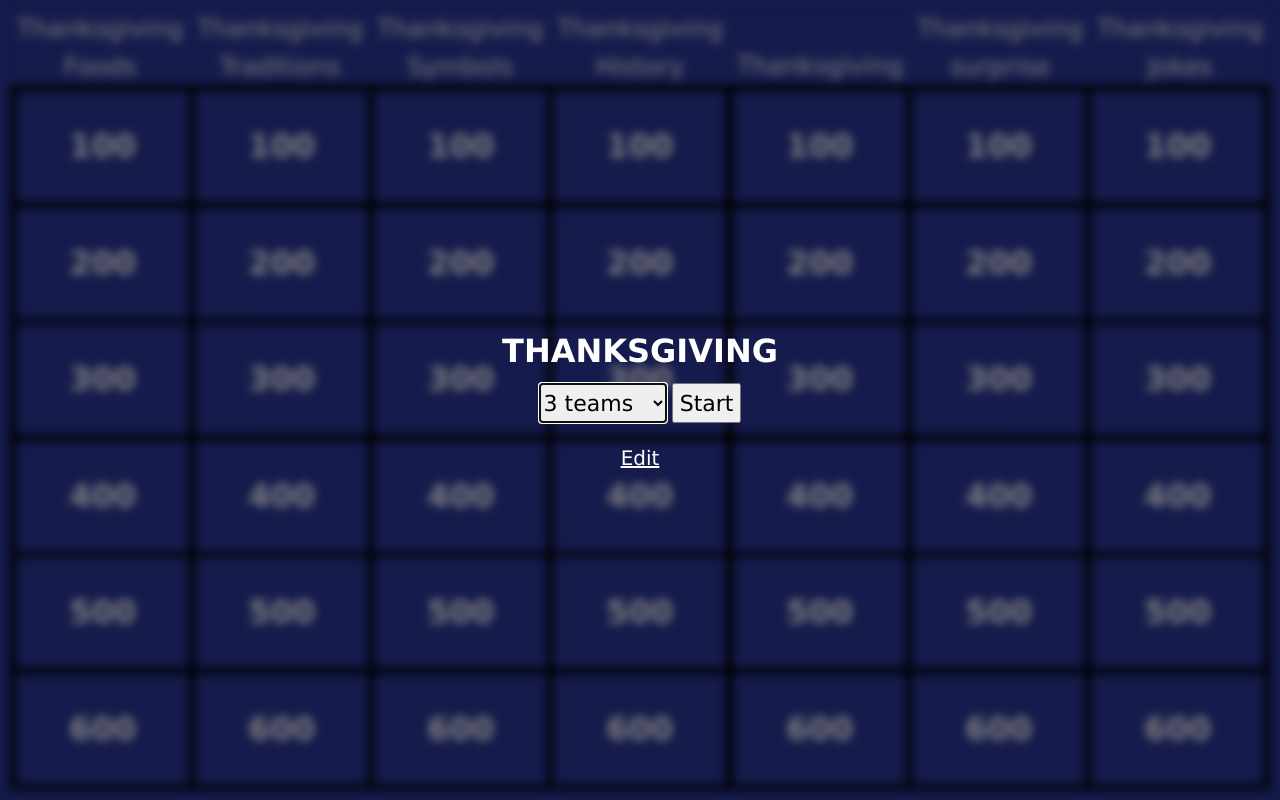
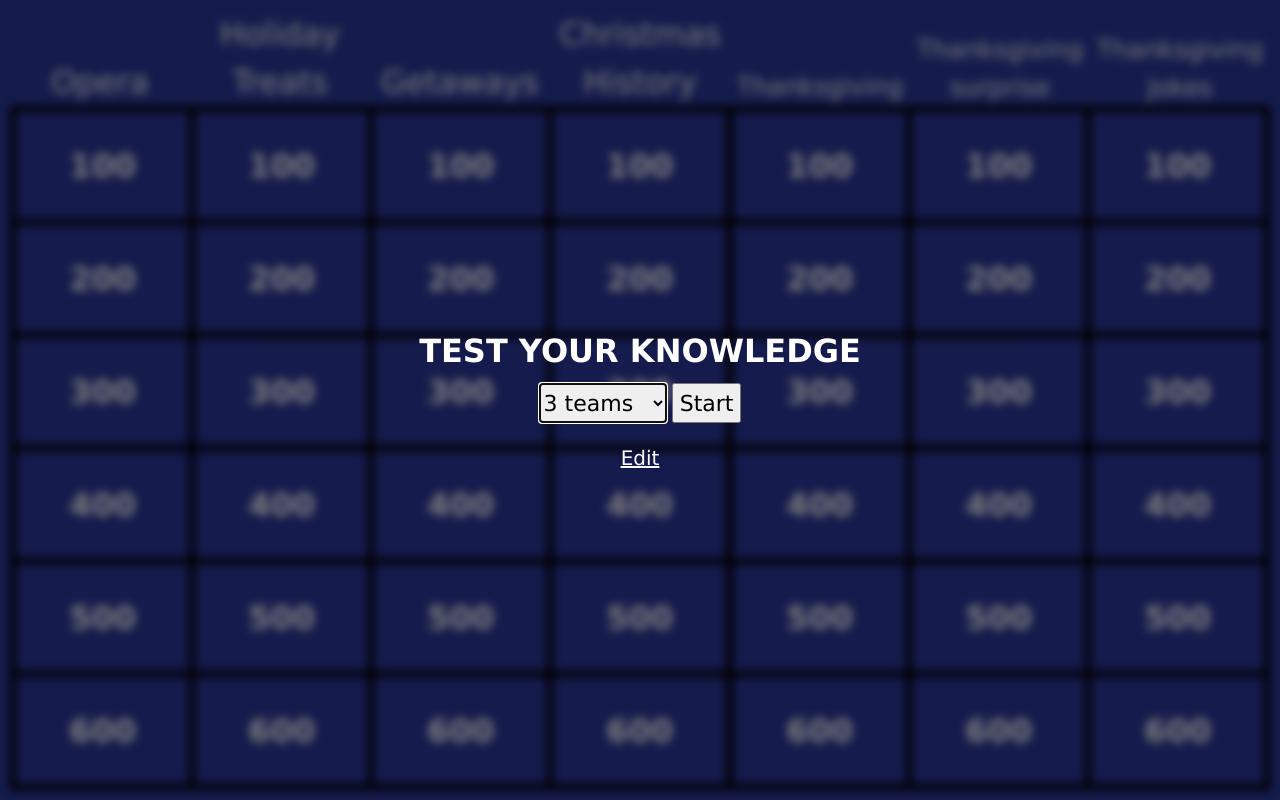
Before and after one commit to brandonlprice/jeopardy, a plain HTML site: page index.html in a window 1280 px wide. Drawn offline with Linux system fonts and the light colour scheme.

Commit message:
Update index.html

```diff
--- a/index.html
+++ b/index.html
@@ -7,7 +7,7 @@
 
 <meta name="viewport" content="width=device-width, initial-scale=1, shrink-to-fit=no">
 
-<title>THANKSGIVING Jeopardy Template</title>
+<title>Jeopardy</title>
 <meta name="description" content="The most popular main course on Thanksgiving, The way people typically prepare potatoes for Thanksgiving dinner, Which type of apple is used the most in traditional apple pie?, What meat is the most popular alternative to turkey on Thanksgiving?, Which state produces the most cranberries? " />
 <meta name="ROBOTS" content="NOODP" />
 <meta name="google-site-verification" content="UYS7arlGlbDobqQSsucWwkbZyiC-6_cCWlUn9Eb5b2M" />
@@ -2390,25 +2390,25 @@ function mini(){
 
             <div class="grid-cell " data-row="0" data-col="0">
                 <div class="cell">
-                    <div class="cell-inner cat-cell" role="columnheader">Thanksgiving Foods</div>
+                    <div class="cell-inner cat-cell" role="columnheader">Opera</div>
                 </div>
             </div>
 
             <div class="grid-cell " data-row="0" data-col="1">
                 <div class="cell">
-                    <div class="cell-inner cat-cell" role="columnheader">Thanksgiving Traditions</div>
+                    <div class="cell-inner cat-cell" role="columnheader">Holiday Treats</div>
                 </div>
             </div>
 
             <div class="grid-cell " data-row="0" data-col="2">
                 <div class="cell">
-                    <div class="cell-inner cat-cell" role="columnheader">Thanksgiving Symbols</div>
+                    <div class="cell-inner cat-cell" role="columnheader">Getaways</div>
                 </div>
             </div>
 
             <div class="grid-cell " data-row="0" data-col="3">
                 <div class="cell">
-                    <div class="cell-inner cat-cell" role="columnheader">Thanksgiving History</div>
+                    <div class="cell-inner cat-cell" role="columnheader">Christmas History</div>
                 </div>
             </div>
 
@@ -3486,7 +3486,7 @@ function mini(){
     <div id="options" class="modal-wrapper" role="dialog" aria-label="Menu" aria-modal="true">
         <div class="modal">
 
-            <h1>THANKSGIVING</h1>
+            <h1>TEST YOUR KNOWLEDGE</h1>
 
             <div id="team-chooser-wrapper">
                 <select id="team-chooser">
```
